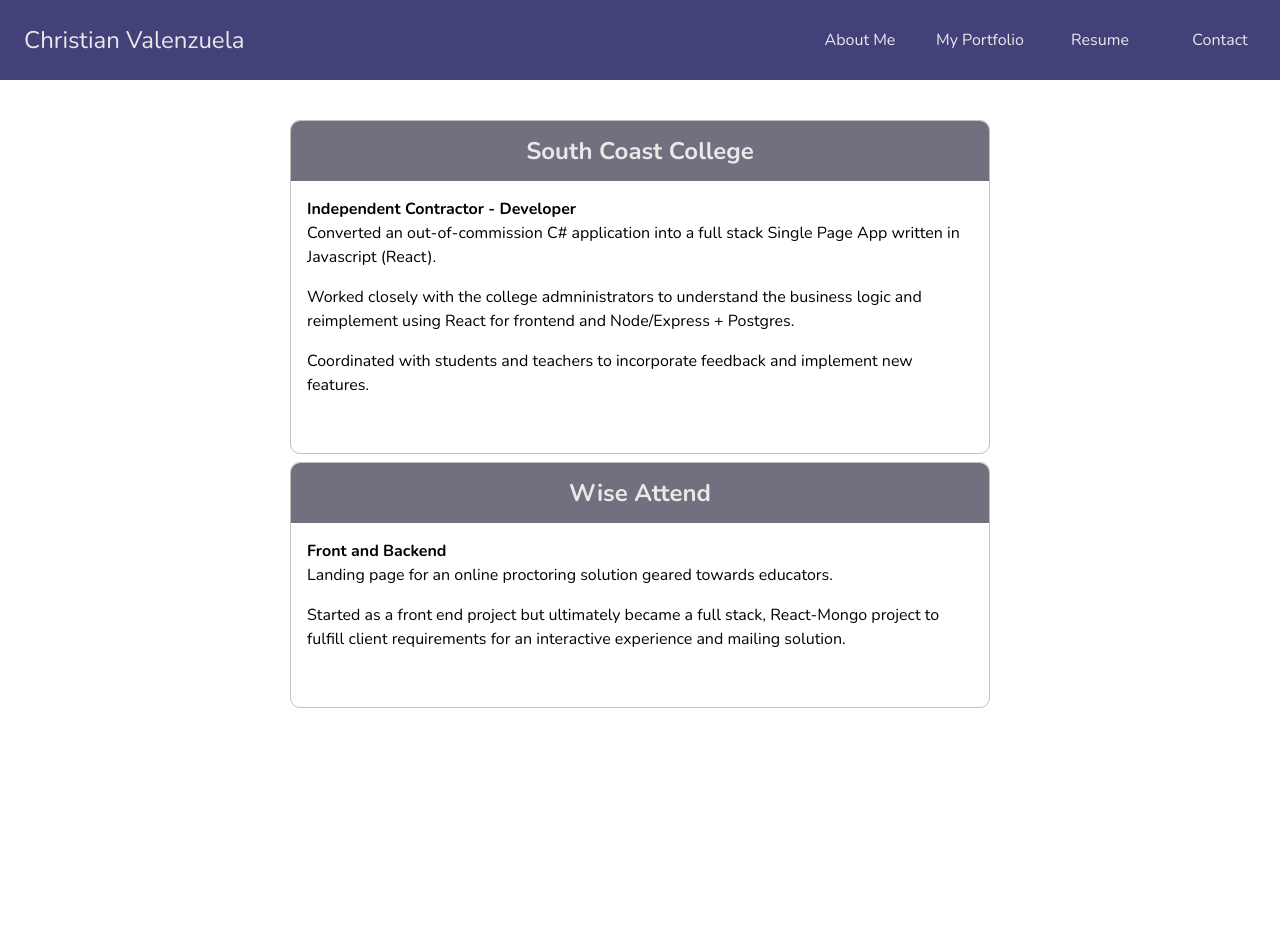
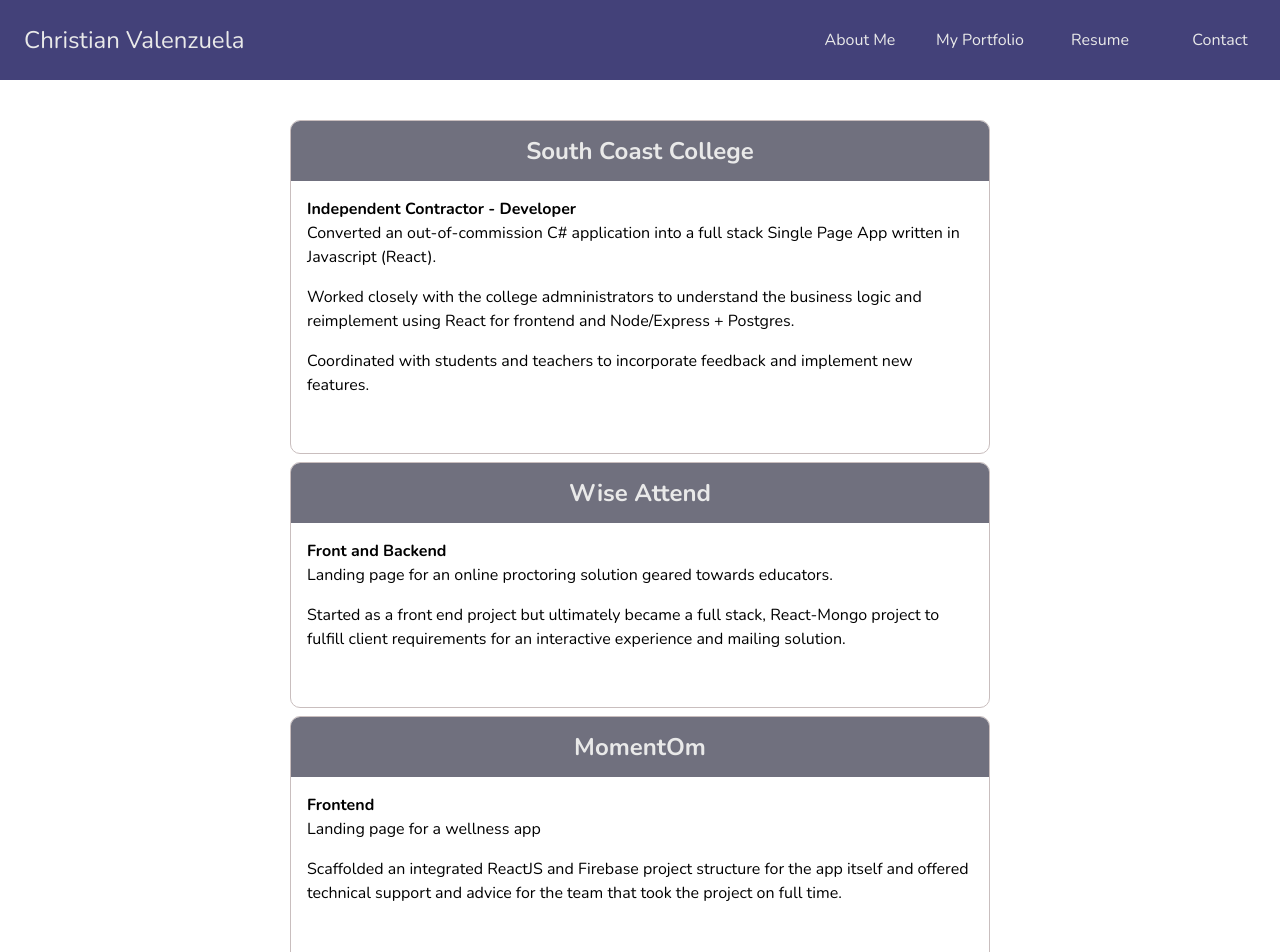
Before and after one commit to chris-av/portfolio-react, a Next.js app: page /portfolio in a window 1280 px wide. Shown: the top 952 px of the page. Before the commit the page ends 860 px from the top, so only its background shows below. Built offline with nearby package versions, Linux system fonts and the light colour scheme.

Commit message:
replace lib with temporary solution
react-spring is not working even in the client component. I migrated to NextJS without considering compatibility. Will have to fix this later.

```diff
--- a/app/portfolio/PortfolioWrapper.tsx
+++ b/app/portfolio/PortfolioWrapper.tsx
@@ -1,28 +1,46 @@
 "use client";
-import { useSpring, animated } from '@react-spring/web';
+import { useState, useEffect, } from 'react';
 import { portfolio } from '@/data/portfolio.data';
 import Card from '@/components/Card';
+import sleep from '@/utils/sleep';
 
 export default function ClientWrapper() {
-  const duration = 10;
-  const styles = portfolio.map(p => useSpring({
-    from: { opacity: 0 },
-    to: { opacity: 1 },
-    delay: p.delay,
-    config: { duration: duration },
-  }));
+  const [showItems, setShowItems] = useState([false, false, false]);
+  const showPortfolio = [...portfolio];
+
+  useEffect(() => {
+    async function main() {
+      await sleep(0.2);
+      for (let i = 0; i < showPortfolio.length; i++) {
+        await sleep(1);
+        setShowItems(prev => {
+          const cpy = [...prev];
+          cpy[i] = true;
+          return cpy;
+        });
+      }
+    }
+    main();
+  }, []);
+
   return (
     <div>
-      { portfolio.filter(p => p.active === true).map((portf, i) => (
-          <animated.div style={styles[i]} key={i}>
+      {showPortfolio.map((port, i) => {
+        return (
+          <div
+            key={port.organization}
+            className="transition-opacity duration-700"
+            style={{ opacity: showItems[i] ? 1 : 0 }}
+          >
             <Card
-              org={portf.organization}
+              org={port.organization}
               daterange={""}
-              jobtitle={portf.jobtitle}
-              description={portf.description}
+              jobtitle={port.jobtitle}
+              description={port.description}
             />
-          </animated.div>
-        )) }
+          </div>
+        )
+      })}
     </div>
   );
 }
```
